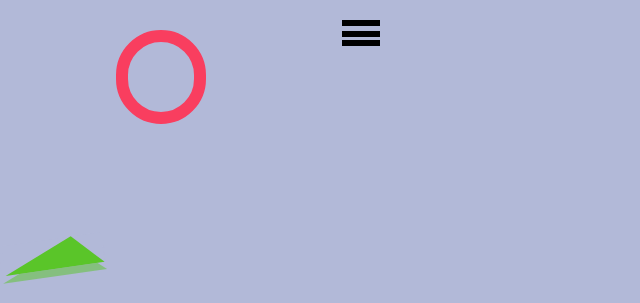
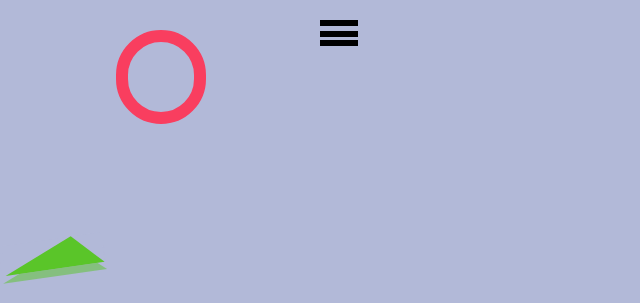
Before and after one commit to adhyayanlama16/AK, a plain HTML site: page index.html in a window 1280 px wide. Shown: the top 303 px of the page, without its empty margins (0-640 px from the left). Drawn offline with Linux system fonts and the light colour scheme.

Commit message:
Update styles.css

```diff
--- a/css/styles.css
+++ b/css/styles.css
@@ -22,7 +22,7 @@ body{
     position: absolute;
     width: 32px;
     height: 0px;
-    left: 334px;
+    left: 312px;
     top: 23px;
     border: 3px solid #000000;
 }
@@ -31,7 +31,7 @@ body{
     position: absolute;
     width: 32px;
     height: 0px;
-    left: 334px;
+    left: 312px;
     top: 12px;
 
     border: 3.5px solid #000000;
@@ -40,7 +40,7 @@ body{
         position: absolute;
         width: 32px;
         height: 0px;
-        left: 334px;
+        left: 312px;
         top: 32px;
 
         border: 3.5px solid #000000;
```
